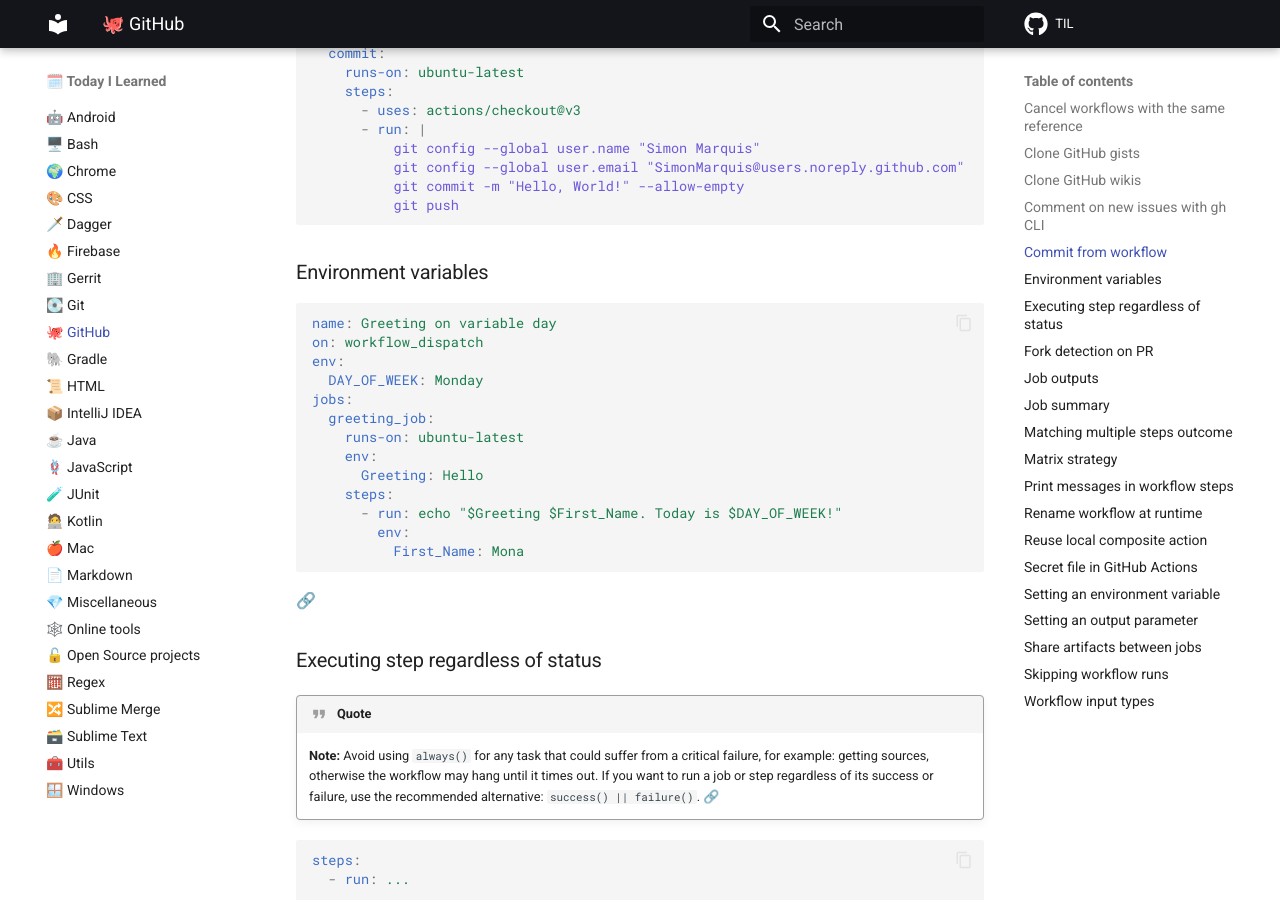
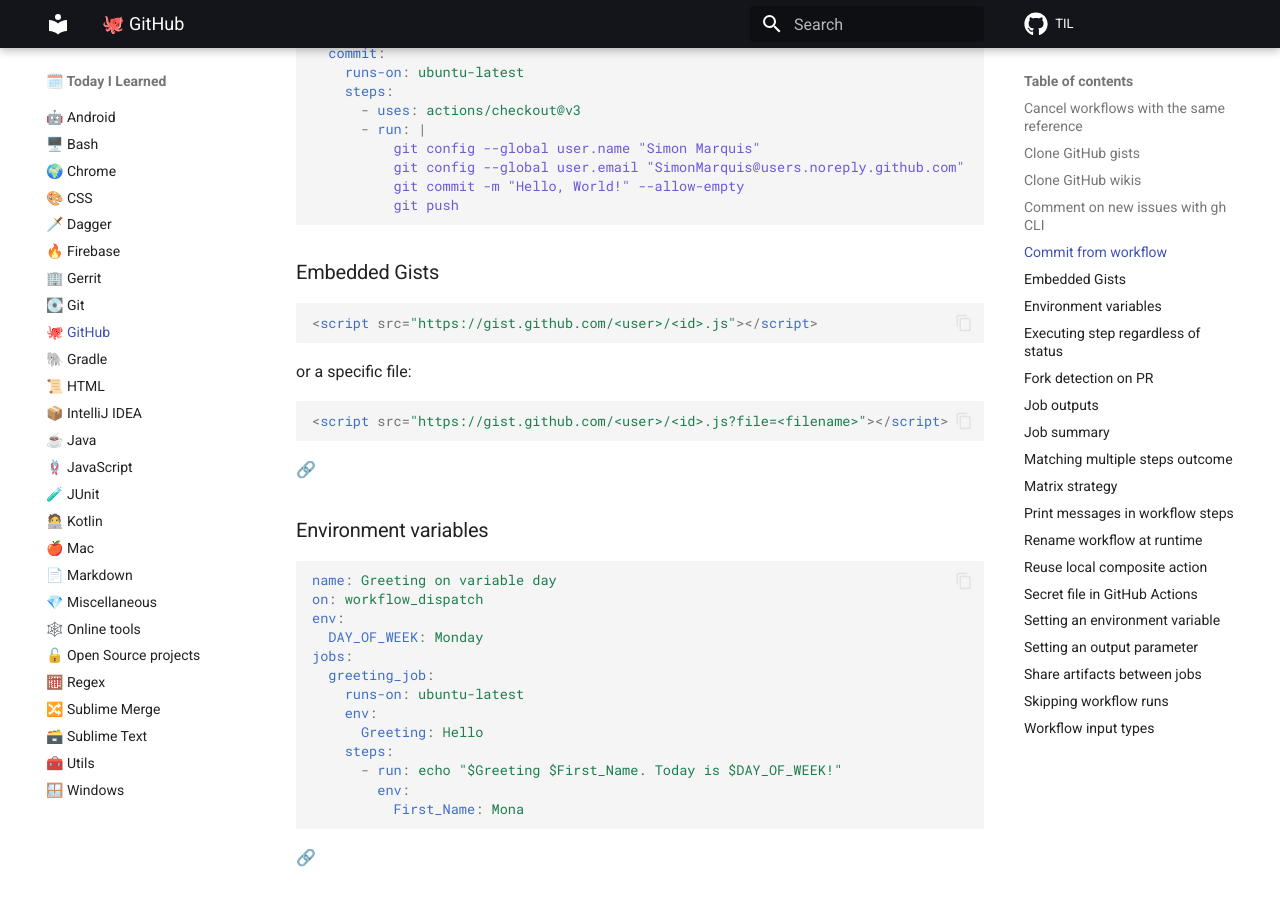
Before and after one commit to SimonMarquis/TIL, an MkDocs documentation site: the page built from docs/github.md, in a window 1280 px wide and 900 px high, scrolled down 1074 px. Built offline with MkDocs 1.6.1 and Material for MkDocs 9.7.7, drawn with Linux system fonts in a browser that asks for light colours; comment, search, counter and statistics services are not loaded.

Commit message:
[GitHub] Embedded Gists

````diff
--- a/docs/github.md
+++ b/docs/github.md
@@ -58,6 +58,20 @@
           git commit -m "Hello, World!" --allow-empty
           git push
 ```
+
+### Embedded Gists
+
+```html
+<script src="https://gist.github.com/<user>/<id>.js"></script>
+```
+
+or a specific file:
+
+```html
+<script src="https://gist.github.com/<user>/<id>.js?file=<filename>"></script>
+```
+
+[🔗](https://docs.github.com/en/get-started/writing-on-github/editing-and-sharing-content-with-gists/creating-gists)
 
 ### Environment variables
 
````
